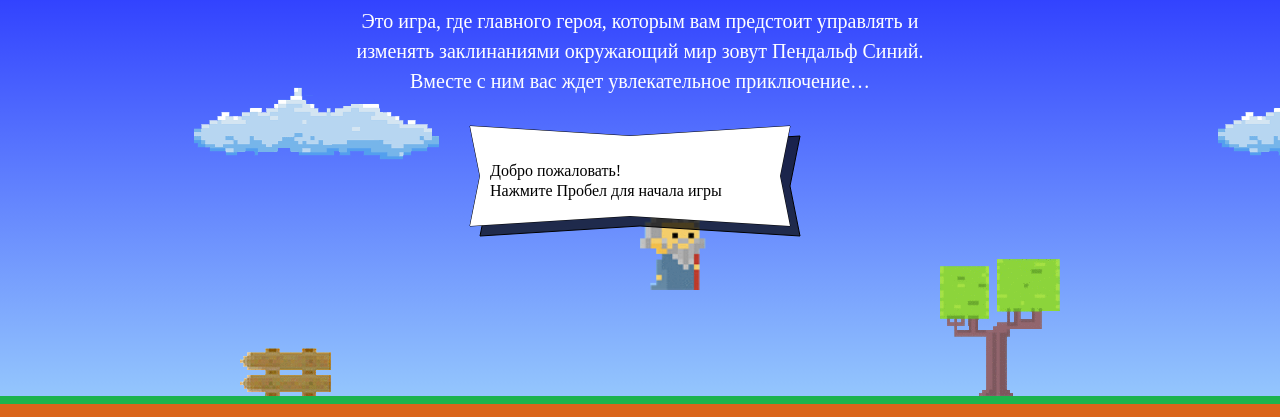
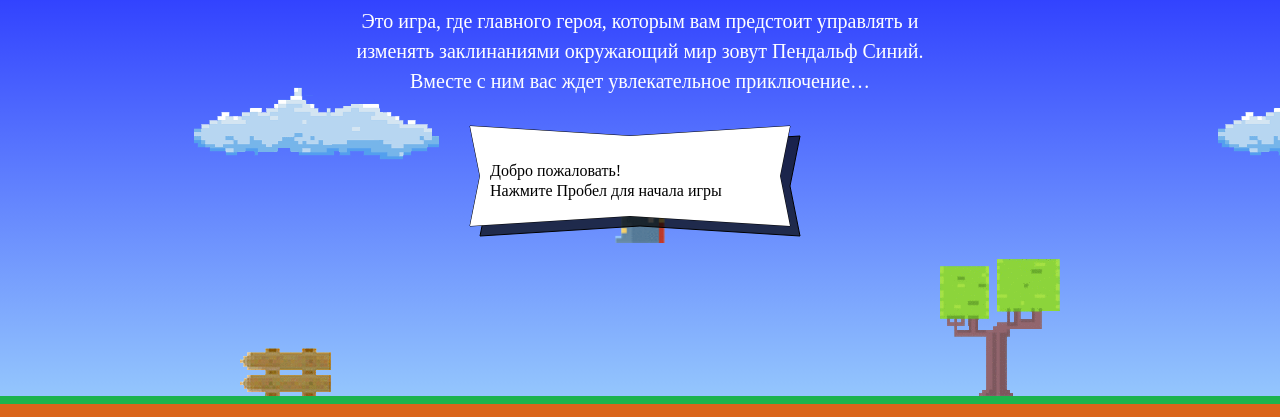
Before and after one commit to SergWulf/668021-code-and-magick, a website: page index.html in a window 1280 px wide. Shown: the part 203-620 px from the top of the page. Drawn offline with Linux system fonts and the light colour scheme; a web font is replaced by a local one.

Commit message:
Исправил замечания

```diff
--- a/index.html
+++ b/index.html
@@ -182,7 +182,7 @@
 </template>
 
 <script>
-  var fireballSize = 122;
+  var fireballSize = 22;
   var getFireballSpeed = function (left) {
       return left ? 5 : 2;
   }
@@ -193,10 +193,10 @@
   };
 
   var getWizardX = function(width) {
-      return Math.round(width / 2);
+      return Math.round(width / 2  - wizardWidth / 2);
   }
   var getWizardY = function (height) {
-      return Math.round(height / 3);
+      return Math.round(height / 3 - getWizardHeight() / 2);
   }
 </script>
 
```
